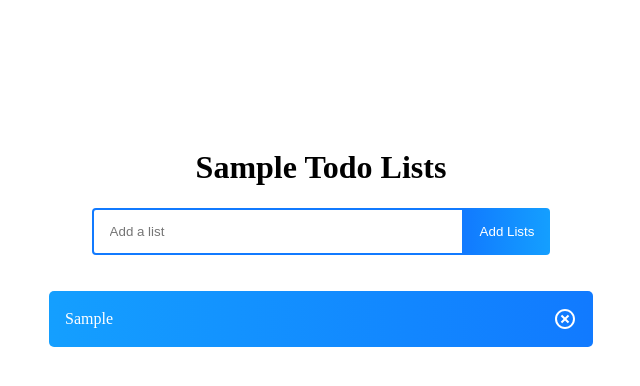
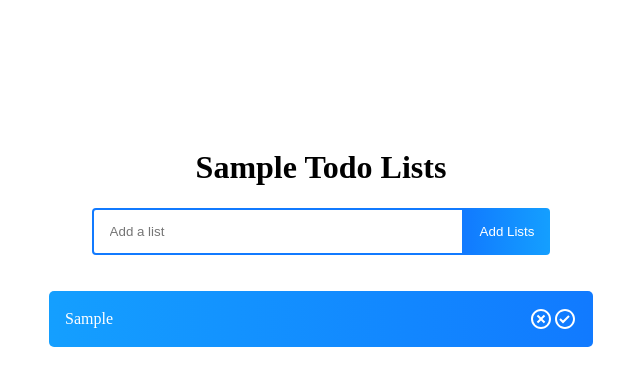
Before and after one commit to BelenMaru/sampleList, a React (Create React App) app: page / in a window 1280 px wide. Both pictures are taken after typing "Sample" into the empty fields and a click on the button "Add Lists". Shown: the top 386 px of the page, without its empty margins (319-959 px from the left). Built offline with nearby package versions, Linux system fonts and the light colour scheme.

Commit message:
add the react  check circle

```diff
--- a/src/components/SampleItem.js
+++ b/src/components/SampleItem.js
@@ -1,5 +1,6 @@
 import React from 'react'
 import {RiCloseCircleLine} from "react-icons/ri";
+import {BiCheckCircle} from "react-icons/bi";
 
 function SampleItem(props) {
   const {todo, removeTodo} = props
@@ -7,7 +8,9 @@ function SampleItem(props) {
     <div className="sample-row">
       {todo.text}
       <div className="icon-container">
-        <RiCloseCircleLine className= "icon" onClick={()=> {removeTodo(todo.id)}}/>
+        <RiCloseCircleLine className= "icon"
+        onClick={()=> {removeTodo(todo.id)}}/>
+        <BiCheckCircle />
       </div>
     </div>
   );
```
